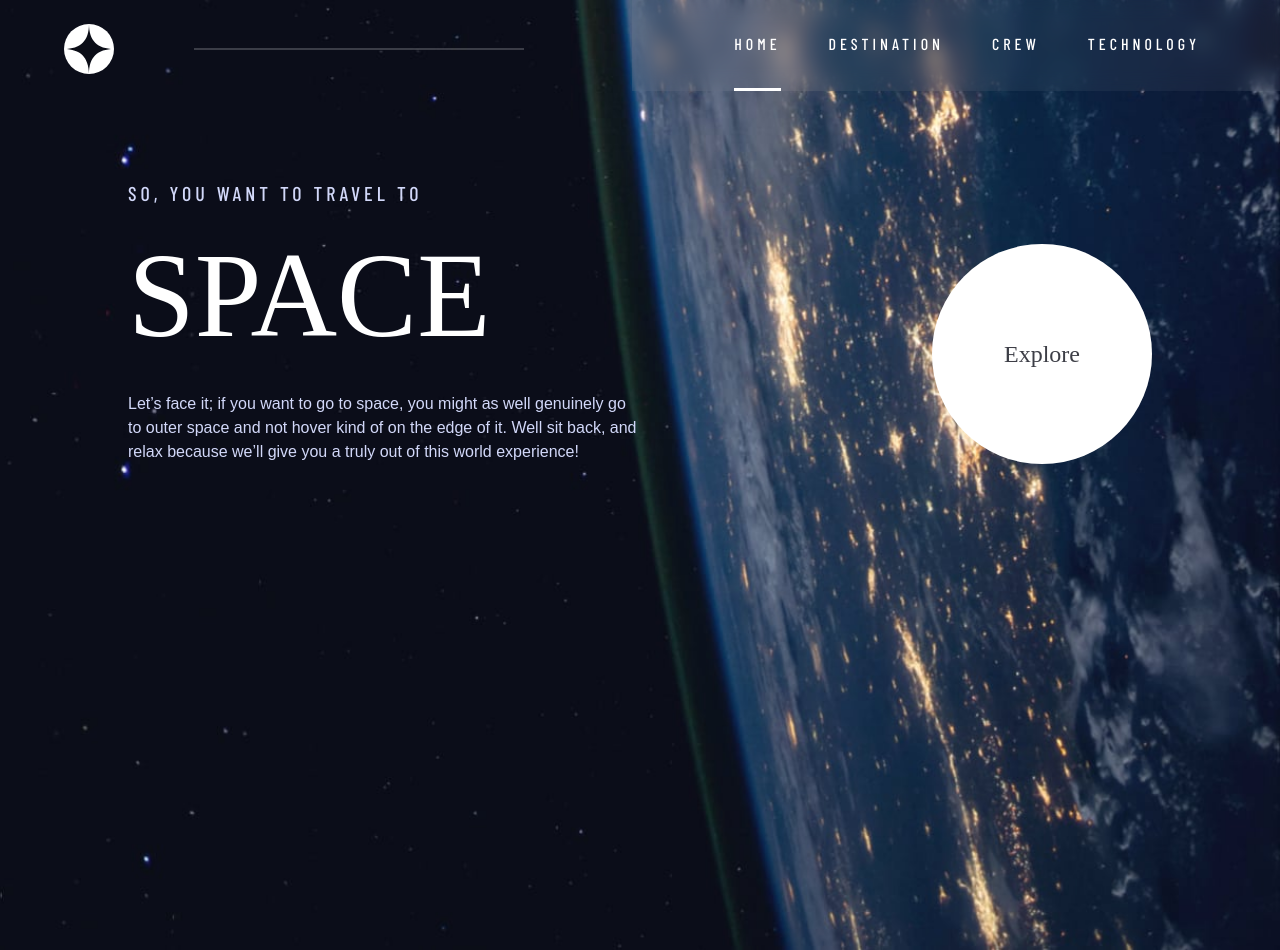
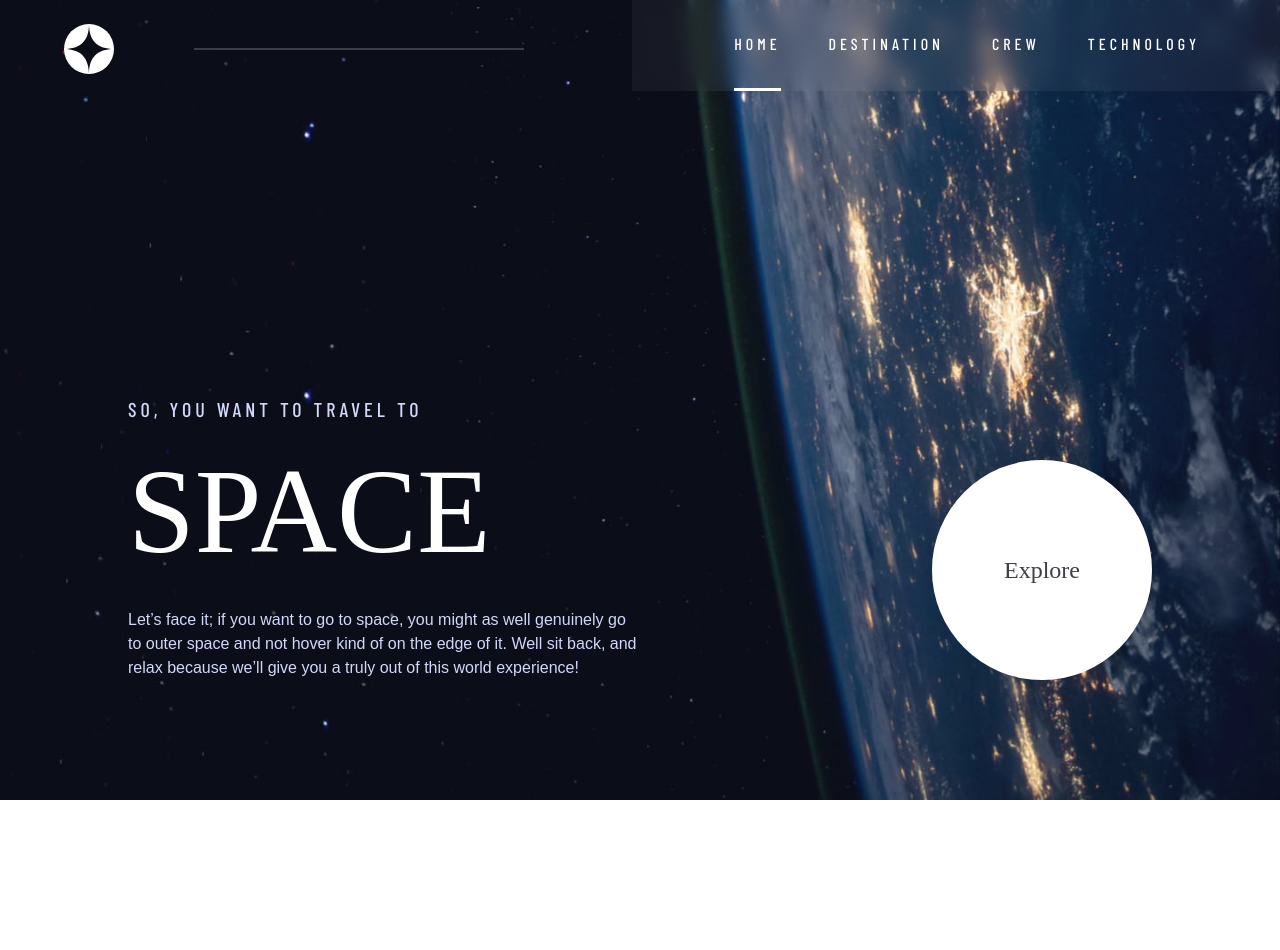
Before and after one commit to MathiasHun1/FEM-space-tourism, a React (Vite) app: page /home in a window 1280 px wide. After the commit the page ends 800 px from the top, so only its background shows below. Built offline with nearby package versions, Linux system fonts and the light colour scheme; a web font is replaced by a local one.

Commit message:
fixed home-tablet-layout bug

```diff
--- a/src/styles/_layout.scss
+++ b/src/styles/_layout.scss
@@ -33,6 +33,7 @@
 
 @include media.small-above {
   .grid-container--home {
+    grid-template-rows: unset;
     grid-template-columns: 8rem 1fr 8rem;
     padding-bottom: max(5rem, 15vh);
   }
```
